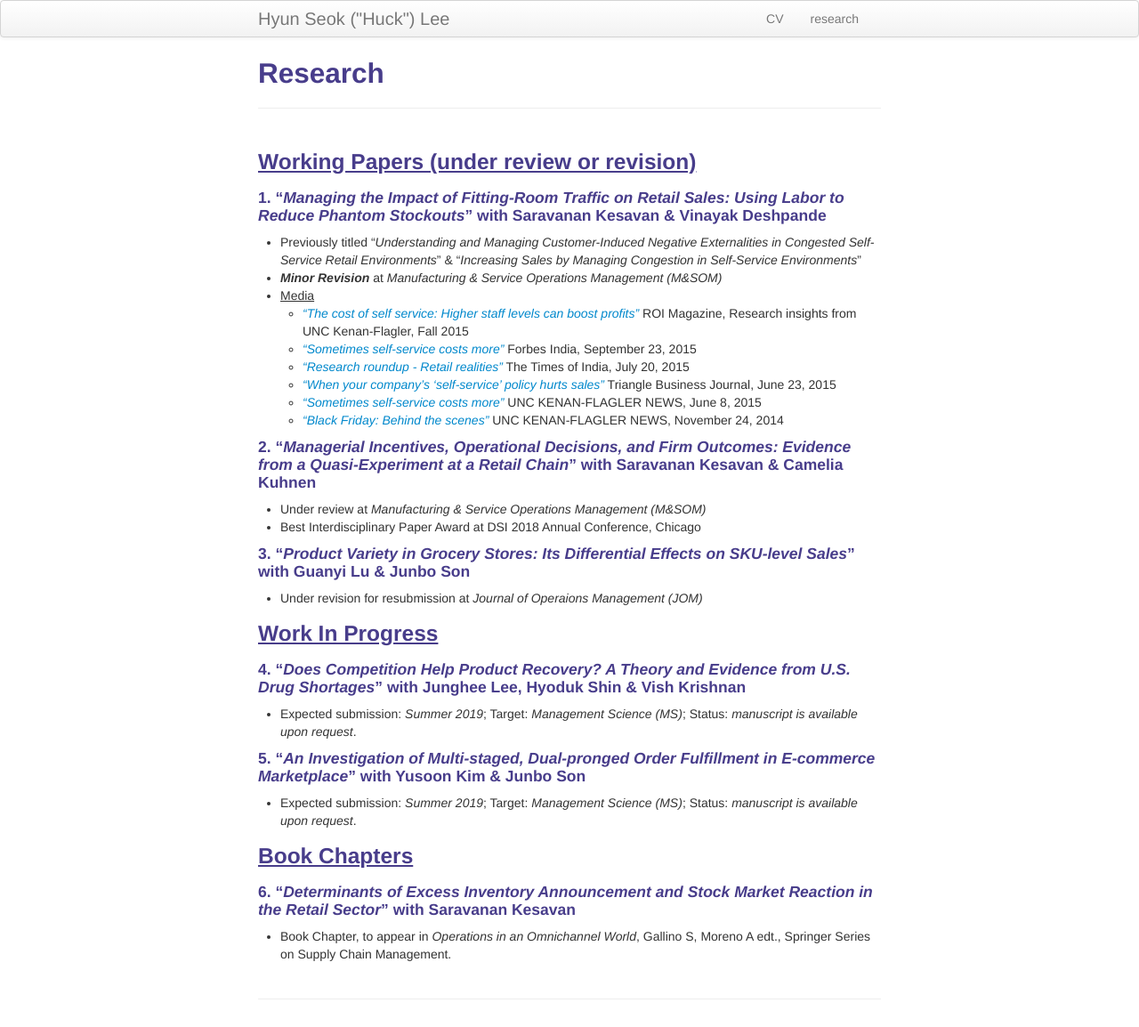
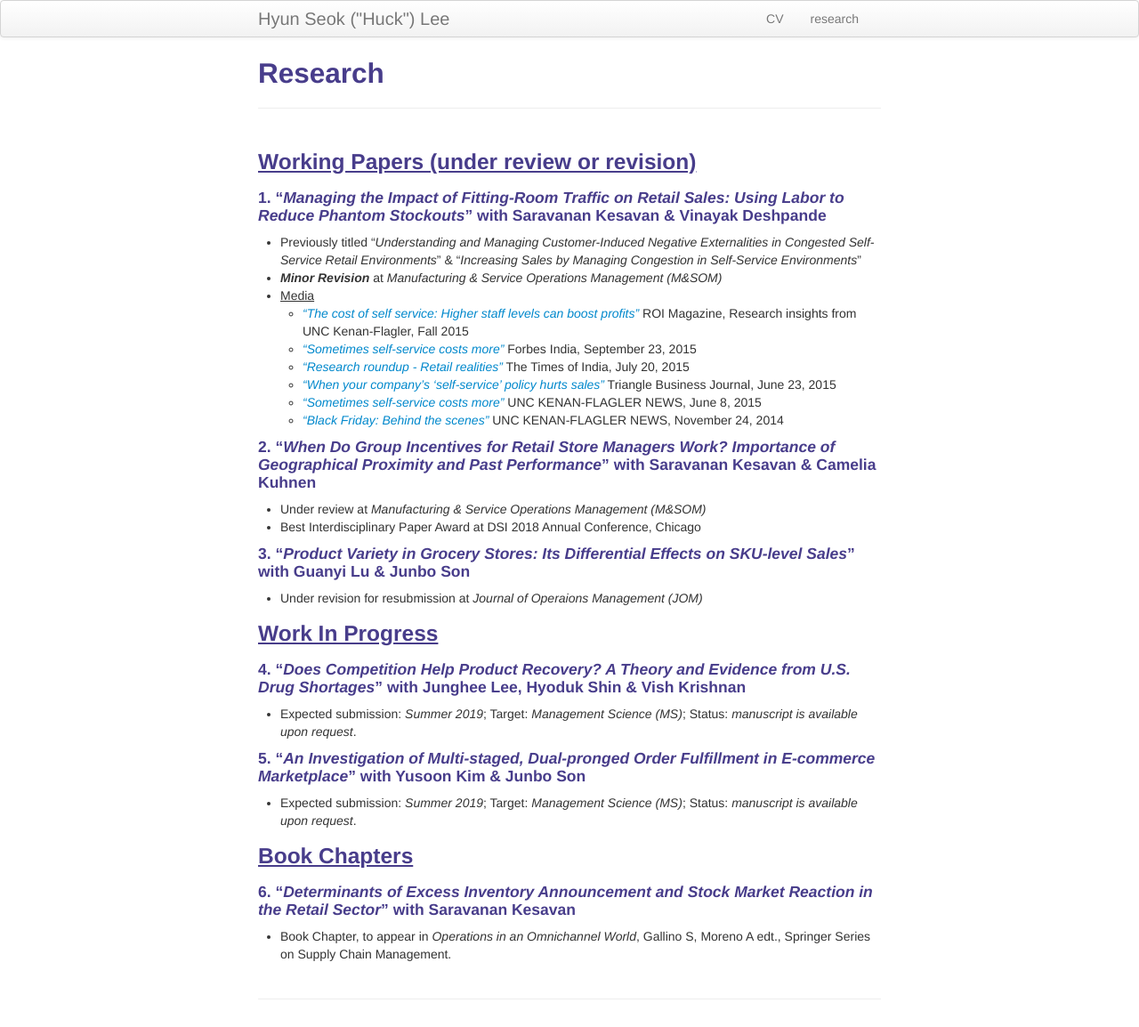
Before and after one commit to lordya2/lordya2.github.io, a Jekyll site: the page built from pages/research.md, in a window 1280 px wide. Shown: the whole page at 89% size. Built offline with Jekyll 4.4.1, drawn with Linux system fonts in a browser that asks for light colours.

Commit message:
Update research.md

```diff
--- a/pages/research.md
+++ b/pages/research.md
@@ -17,7 +17,7 @@ description: Hyun Seok ("Huck") Lee's research
   * [*"Sometimes self-service costs more"*](https://www.kenan-flagler.unc.edu/news/2015/06/ROI-selfservice) UNC KENAN-FLAGLER NEWS, June 8, 2015
   * [*"Black Friday: Behind the scenes"*](https://www.kenan-flagler.unc.edu/news/black-friday-behind-the-scenes/) UNC KENAN-FLAGLER NEWS, November 24, 2014
 
-#### 2. "*Managerial Incentives, Operational Decisions, and Firm Outcomes: Evidence from a Quasi-Experiment at a Retail Chain*" with Saravanan Kesavan & Camelia Kuhnen
+#### 2. "*When Do Group Incentives for Retail Store Managers Work? Importance of Geographical Proximity and Past Performance*" with Saravanan Kesavan & Camelia Kuhnen
 * Under review at *Manufacturing & Service Operations Management (M&SOM)*
 * Best Interdisciplinary Paper Award at DSI 2018 Annual Conference, Chicago
 
```
